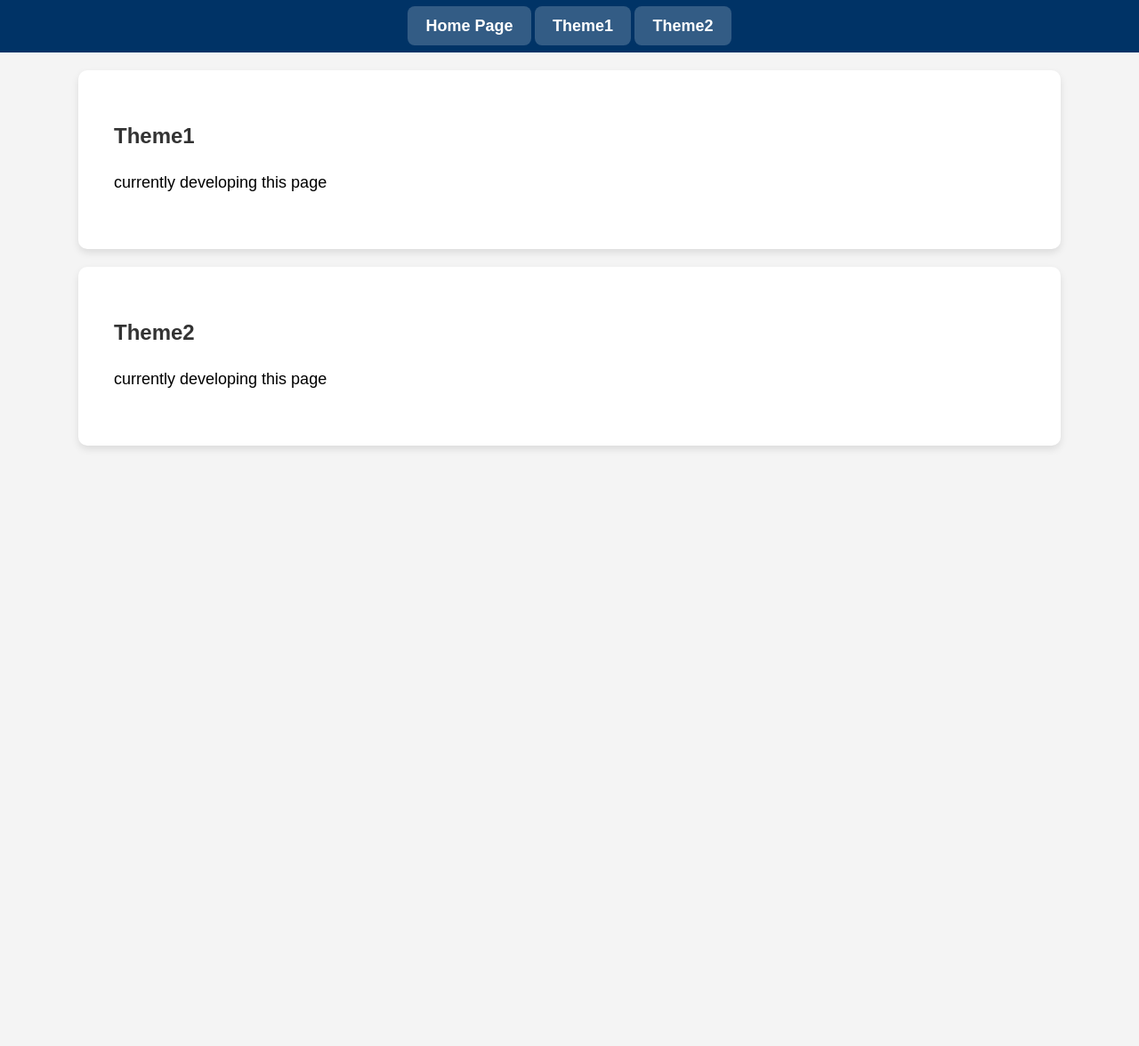
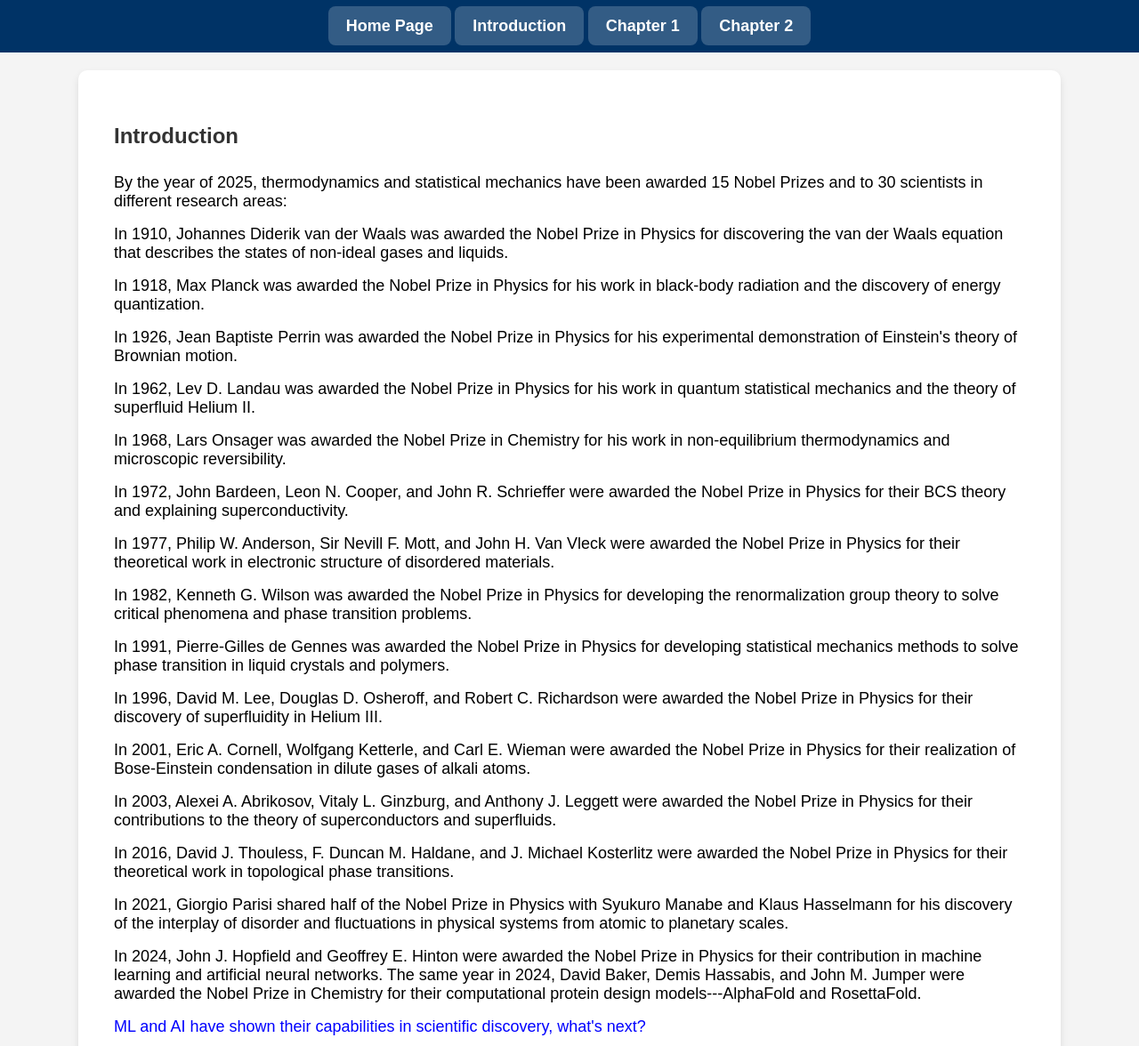
Before and after one commit to XingfeiWei/XingfeiWei.github.io, a plain HTML site: page Thermodynamics.html in a window 1280 px wide. Shown: the part 80-1256 px from the top of the page at 89% size. Before the commit the page ends 800 px from the top, so only its background shows below. Drawn offline with Linux system fonts and the light colour scheme.

Commit message:
update web

```diff
--- a/Thermodynamics.html
+++ b/Thermodynamics.html
@@ -10,23 +10,46 @@
     <h1 style="text-align: center;">Thermodynamics and Physcial Chemistry</h1>
     <nav class="navbar">
     <a href="index.html">Home Page</a>
-    <a href="#ref1">Theme1</a>
-    <a href="#ref2">Theme2</a>
+    <a href="#ref1">Introduction</a>
+    <a href="#ref2">Chapter 1</a>
+    <a href="#ref3">Chapter 2</a>
     </nav>
 
 <section class="section" id="ref1">
-    <h2>Theme1</h2>
+    <h2>Introduction</h2>
+    <ul>
+        <li>By the year of 2025, thermodynamics and statistical mechanics have been awarded 15 Nobel Prizes and to 30 scientists in different research areas:</li>
+        <li>In 1910, Johannes Diderik van der Waals was awarded the Nobel Prize in Physics for discovering the van der Waals equation that describes the states of non-ideal gases and liquids.</li>
+        <li>In 1918, Max Planck was awarded the Nobel Prize in Physics for his work in black-body radiation and the discovery of energy quantization.</li>
+        <li>In 1926, Jean Baptiste Perrin was awarded the Nobel Prize in Physics for his experimental demonstration of Einstein's theory of Brownian motion.</li>
+        <li>In 1962, Lev D. Landau was awarded the Nobel Prize in Physics for his work in quantum statistical mechanics and the theory of superfluid Helium II.</li>
+        <li>In 1968, Lars Onsager was awarded the Nobel Prize in Chemistry for his work in non-equilibrium thermodynamics and microscopic reversibility.</li>
+        <li>In 1972, John Bardeen, Leon N. Cooper, and John R. Schrieffer were awarded the Nobel Prize in Physics for their BCS theory and explaining superconductivity.</li>
+        <li>In 1977, Philip W. Anderson, Sir Nevill F. Mott, and John H. Van Vleck were awarded the Nobel Prize in Physics for their theoretical work in electronic structure of disordered materials.</li>
+        <li>In 1982, Kenneth G. Wilson was awarded the Nobel Prize in Physics for developing the renormalization group theory to solve critical phenomena and phase transition problems.</li>
+        <li>In 1991, Pierre-Gilles de Gennes was awarded the Nobel Prize in Physics for developing statistical mechanics methods to solve phase transition in liquid crystals and polymers.</li>
+        <li>In 1996, David M. Lee, Douglas D. Osheroff, and Robert C. Richardson were awarded the Nobel Prize in Physics for their discovery of superfluidity in Helium III.</li>
+        <li>In 2001, Eric A. Cornell, Wolfgang Ketterle, and Carl E. Wieman were awarded the Nobel Prize in Physics for their realization of Bose-Einstein condensation in dilute gases of alkali atoms.</li>
+        <li>In 2003, Alexei A. Abrikosov, Vitaly L. Ginzburg, and Anthony J. Leggett were awarded the Nobel Prize in Physics for their contributions to the theory of superconductors and superfluids.</li>
+        <li>In 2016, David J. Thouless, F. Duncan M. Haldane, and J. Michael Kosterlitz were awarded the Nobel Prize in Physics for their theoretical work in topological phase transitions.</li>
+        <li>In 2021, Giorgio Parisi shared half of the Nobel Prize in Physics with Syukuro Manabe and Klaus Hasselmann for his discovery of the interplay of disorder and fluctuations in physical systems from atomic to planetary scales.</li>
+        <li>In 2024, John J. Hopfield and Geoffrey E. Hinton were awarded the Nobel Prize in Physics for their contribution in machine learning and artificial neural networks. The same year in 2024, David Baker, Demis Hassabis, and John M. Jumper were awarded the Nobel Prize in Chemistry for their computational protein design models---AlphaFold and RosettaFold.</li>
+        <li style="color: blue;">ML and AI have shown their capabilities in scientific discovery, what's next?</li>
+    </ul>
+</section>
+
+<section class="section" id="ref2">
+    <h2>Chapter 1</h2>
     <ul>
         <li>currently developing this page</li>
     </ul>
 </section>
 
-<section class="section" id="ref2">
-    <h2>Theme2</h2>
+<section class="section" id="ref3">
+    <h2>Chapter 2</h2>
     <ul>
         <li>currently developing this page</li>
     </ul>
 </section>
-
 </body>
 </html>
--- a/styles.css
+++ b/styles.css
@@ -7,6 +7,7 @@ body {
 }
 /* #f4f4f4; light grayish shade*/
 /* #007bff vibrant blue*/
+/* #003366 deep blue*/
 /* Navbar Styling */
 .navbar {
     background-color: #003366;
```
Also changed, not shown: MLAI.html (+3 -2 lines), Multiscale.html (+13 -5 lines).
